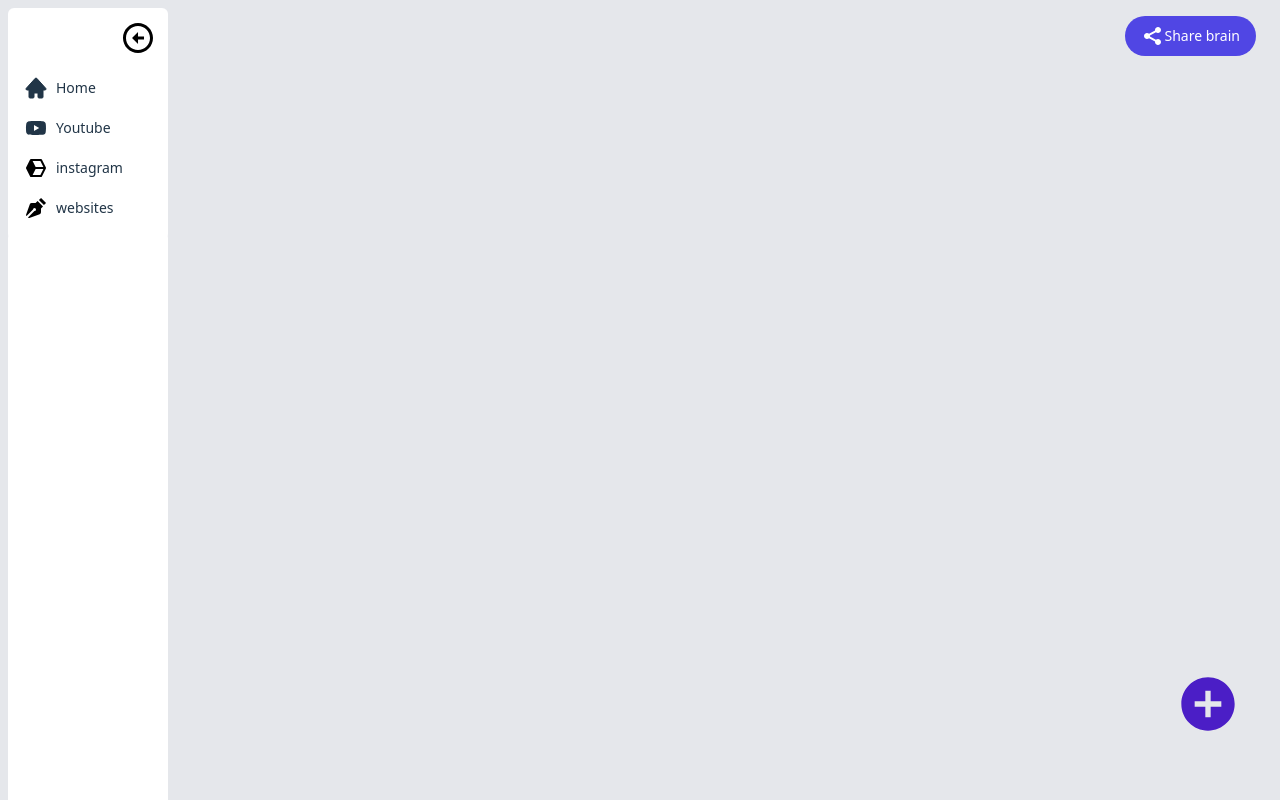
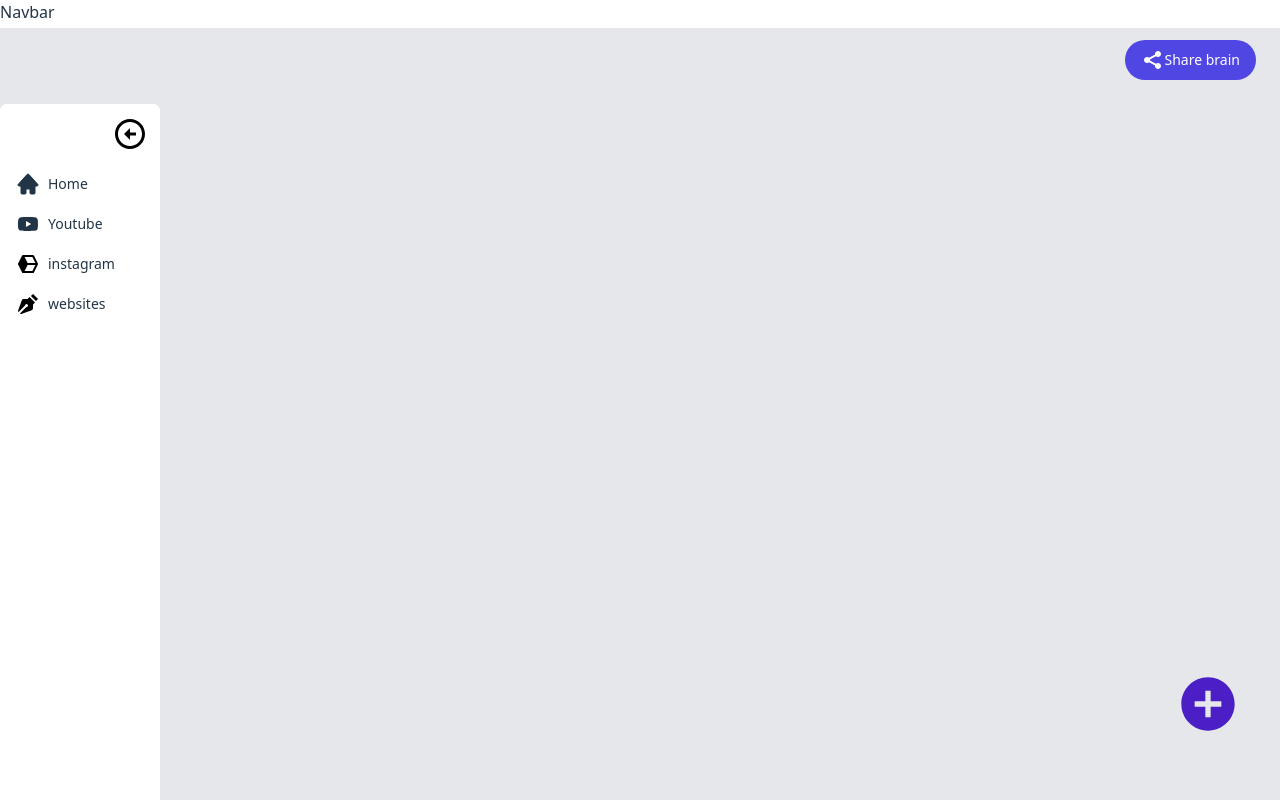
Before and after one commit to Vy-shak/BrainVault, a React (Vite) app in the folder brainVault-client/: page /home in a window 1280 px wide. Shown: the top 800 px of the page. Built offline with nearby package versions, Linux system fonts and the light colour scheme.

Commit message:
navbar ideations

```diff
--- a/brainVault-client/src/Components/uI/Main/CardAll.tsx
+++ b/brainVault-client/src/Components/uI/Main/CardAll.tsx
@@ -43,8 +43,8 @@ function CardAll() {
         deleteCard()
     }, [isDelete]);
 
-    const linktype = params.linktype;
-    console.log(linktype)
+    const linktype = params.linktype!;
+
     useEffect(() => {
         fetchData(setLinkdata, linktype)
     }, [open, isDelete]);
--- a/brainVault-client/src/Components/uI/Main/Sidebar.tsx
+++ b/brainVault-client/src/Components/uI/Main/Sidebar.tsx
@@ -51,11 +51,11 @@ function Sidebar() {
     ]
 
     return (
-        <section style={{ transition: "all 200ms ease-out" }} className={`bg-white ${minimize ? "w-12" : "w-40"} transition flex-grow pt-3 duration-150 ease-out h-full rounded-md flex-col flex justify-start items-start`}>
+        <section style={{ transition: "all 200ms ease-out" }} className={`bg-white ${minimize ? "w-12" : "w-40"} transition flex-grow pt-3 mt-12 duration-150 ease-out h-full rounded-md flex-col flex justify-start items-start`}>
             <div onClick={handleMinimize} className="flex w-full justify-end items-center h-full rounded-md pr-3">
                 <Close />
             </div>
-            <div className="m-0 w-full h-full py-3">
+            <div className=" w-full h-full py-3">
                 {sideData.map((item, index) => (
                     <Sideitem key={index} minimize={minimize} text={item.text} startIcon={item.icon} type="normal" />
                 ))}
--- a/brainVault-client/src/Pages/Home.tsx
+++ b/brainVault-client/src/Pages/Home.tsx
@@ -32,17 +32,18 @@ function Home() {
     }
 
     return (
-        <section className="w-screen  pl-2 pt-2 items-start h-full overflow-x-hidden flex">
+        <section className="w-screen pt-2 items-start h-full overflow-x-hidden flex">
+            <div className="fixed top-0 w-full bg-white h-7">Navbar</div>
             <ShareModel share={share} setShare={handleShare} />
             <Modal />
             {/* <span className="absolute left-52 top-10 font-semibold text-2xl">Hello Yshak, Welcome!</span> */}
-            <div className="flex-col">
+            <div className="flex-col mt-12">
                 <Sidebar />
                 <div className="h-screen rounded-md -mt-2 w-full bg-white">
                 </div>
             </div>
             <Outlet />
-            <Button handleClick={handleShare} variant="primary" size="sm" text="Share brain" defaultCss="fixed top-4 right-6 " startIcon={<IconShare />} />
+            <Button handleClick={handleShare} variant="primary" size="sm" text="Share brain" defaultCss="fixed top-10 right-6 " startIcon={<IconShare />} />
             <Addfile setOpen={openOnly} />
 
         </section >
--- a/brainVault-client/src/customhook.ts
+++ b/brainVault-client/src/customhook.ts
@@ -8,7 +8,7 @@ const fetchData = async (setterfn: (data: any) => void, linktype: string) => {
             headers: {
                 'Content-Type': 'application/json',
                 'token': token,
-                'linktype': linktype
+                'linktype': linktype,
             }
         });
         const data = await response.data.details;
```
Also changed, not shown: 1 other file (tests, documents, lock files or other folders).
